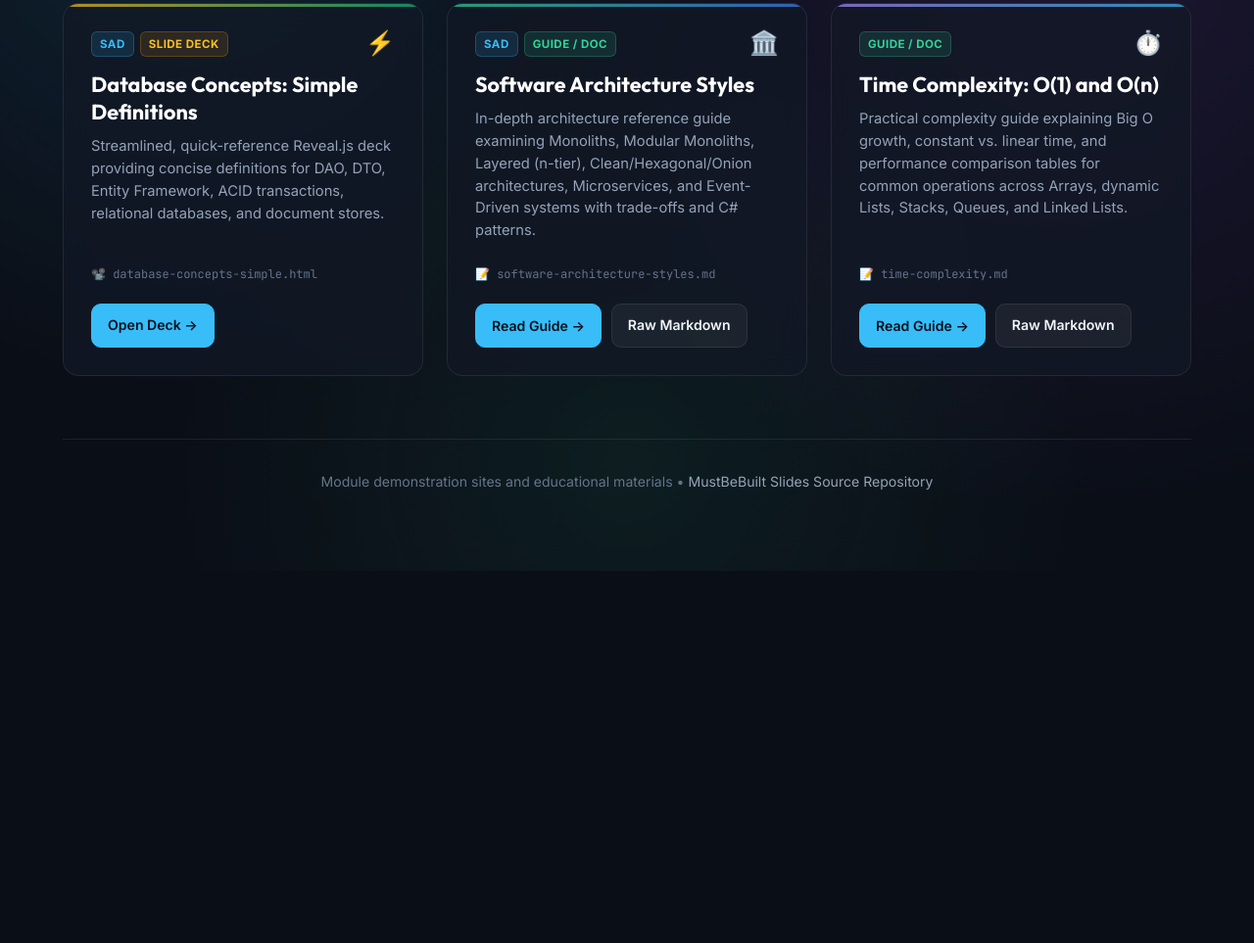
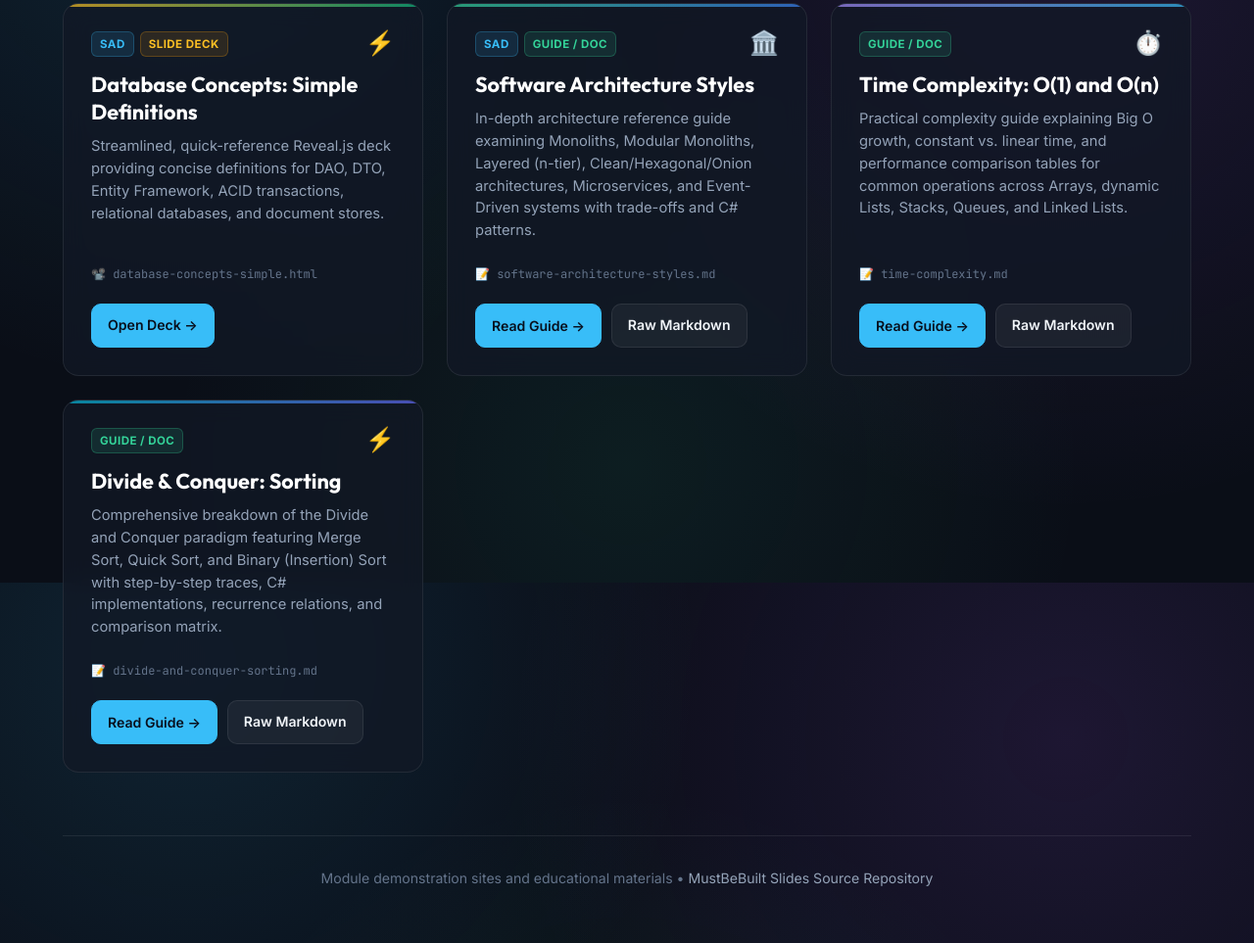
Before and after one commit to mustbebuilt/slides-source, a plain HTML site: page index.html in a window 1280 px wide. Shown: the part 1005-1968 px from the top of the page at 98% size. Before the commit the page ends 1588 px from the top, so only its background shows below. Drawn offline with nearby package versions, Linux system fonts and the light colour scheme.

Commit message:
feat: add divide-and-conquer sorting guide and index card

```diff
--- a/index.html
+++ b/index.html
@@ -557,8 +557,8 @@
           <span class="stat-label">Slide Decks</span>
         </div>
         <div class="stat-item">
-          <span class="stat-num">2</span>
-          <span class="stat-label">Architecture Guides</span>
+          <span class="stat-num">3</span>
+          <span class="stat-label">Guides &amp; Notes</span>
         </div>
       </div>
     </header>
@@ -739,6 +739,31 @@
           </div>
         </article>
 
+        <!-- Divide and Conquer Sorting Guide -->
+        <article class="card" data-category="guide" data-keywords="divide and conquer sorting merge sort quick sort binary sort binary insertion sort algorithms time complexity big o recursion partition lomuto hoare" style="--card-accent: linear-gradient(135deg, #06b6d4, #6366f1);">
+          <div>
+            <div class="card-header">
+              <div class="badges">
+                <span class="badge badge-guide">Guide / Doc</span>
+              </div>
+              <span class="card-icon">⚡</span>
+            </div>
+            <h2 class="card-title">Divide &amp; Conquer: Sorting</h2>
+            <p class="card-desc">
+              Comprehensive breakdown of the Divide and Conquer paradigm featuring Merge Sort, Quick Sort, and Binary (Insertion) Sort with step-by-step traces, C# implementations, recurrence relations, and comparison matrix.
+            </p>
+          </div>
+          <div>
+            <div class="card-meta">
+              <span>📝 divide-and-conquer-sorting.md</span>
+            </div>
+            <div class="card-actions">
+              <button class="btn btn-primary" onclick="viewMarkdown('divide-and-conquer-sorting.md', 'Divide &amp; Conquer: Merge Sort, Quick Sort, and Binary Sort')">Read Guide &rarr;</button>
+              <a href="divide-and-conquer-sorting.md" class="btn btn-secondary" target="_blank" rel="noopener">Raw Markdown</a>
+            </div>
+          </div>
+        </article>
+
       </div>
     </main>
 
```
Also changed, not shown: 1 other file.
